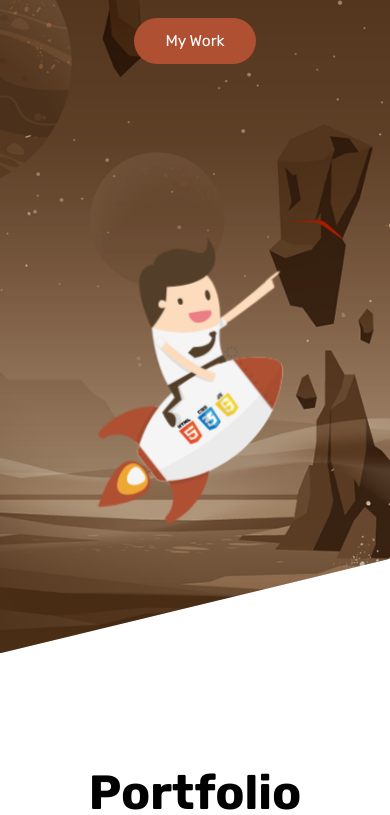
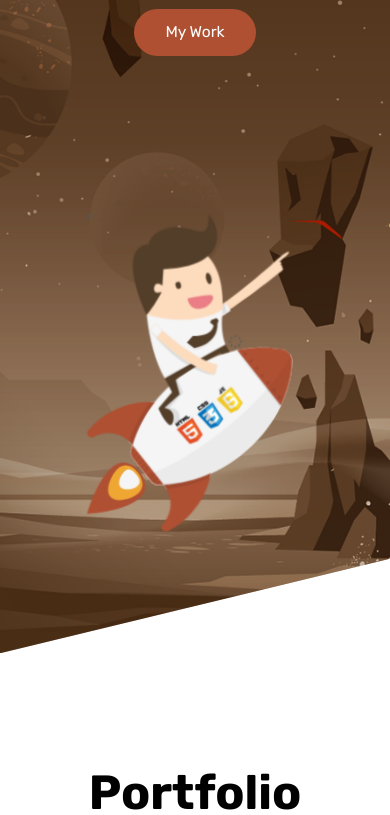
Before and after one commit to karolisracas/portfolio, a plain HTML site: page index.html in a window 390 px wide. Shown: the part 292-1107 px from the top of the page. Drawn offline with Linux system fonts and the light colour scheme.

Commit message:
small fix

```diff
--- a/style.css
+++ b/style.css
@@ -261,7 +261,7 @@ img {
   }
 
   .rocket-man {
-    width: 80%;
+    width: 90vw;
   }
 
   .header__text {
@@ -279,10 +279,6 @@ img {
 
   .header__btn {
     font-size: 4vw;
-  }
-
-  .rocket-man {
-    width: 90%;
   }
 }
 
```
